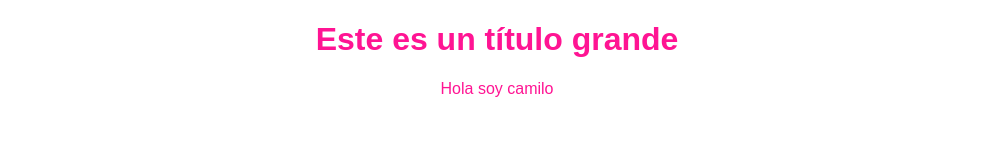
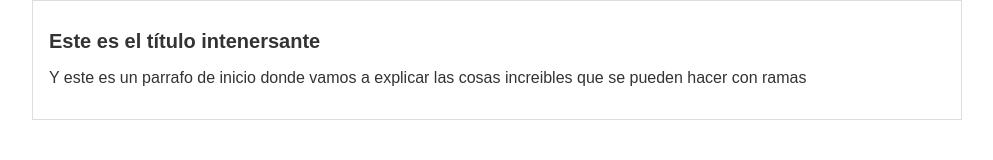
Before and after one commit to camilo2312/Hyperblog, a plain HTML site: page index.html in a window 1280 px wide. Shown: the whole page, without its empty margins (143-1136 px from the left). Drawn offline with Linux system fonts and the light colour scheme.

Commit message:
Commit al master del blogpost en su version mas reciente

```diff
--- a/css/styles.css
+++ b/css/styles.css
@@ -1,5 +1,20 @@
 body{
-    color: deeppink;
+    color: #333;
     text-align: center;
-    font-family: Arial, Helvetica, sans-serif;
+    font-size: 16px;
+    font-family: "Arial";
+    margin: 0;
+    padding: 0;
 }
+
+.container {
+    width: 70%;
+    padding: 1em;
+    text-align: left;
+    border: 1px solid #DDD;
+    margin: 0 auto;
+}
+
+.container h1 {
+    font-size: 20px;
+}
--- a/index.html
+++ b/index.html
@@ -6,7 +6,16 @@
     <title>Este es mi título</title>
 </head>
 <body>
-    <h1>Este es un título grande</h1>
-    <p>Hola soy camilo</p>
+    <div class="container">
+        <div class="post">
+            <h1>Este es el título intenersante</h1>
+            <p>
+                Y este es un parrafo de
+                inicio donde vamos a explicar
+                las cosas increibles que se
+                pueden hacer con ramas
+            </p>
+        </div>
+    </div>
 </body>
 </html>
```
